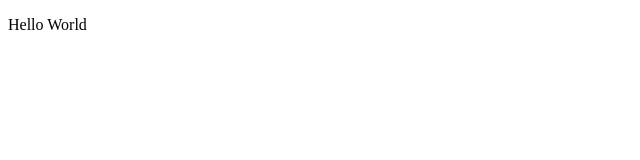
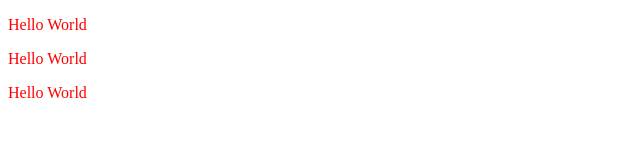
Before and after one commit to EliasHaynes/yo, a plain HTML site: page index.html in a window 1280 px wide. Shown: the whole page, without its empty margins (0-640 px from the left). Drawn offline with Linux system fonts and the light colour scheme.

Commit message:
changed color p color to red

```diff
--- a/index.html
+++ b/index.html
@@ -4,9 +4,13 @@
     <meta charset="UTF-8">
     <meta http-equiv="X-UA-Compatible" content="IE=edge">
     <meta name="viewport" content="width=device-width, initial-scale=1.0">
+    <link rel="stylesheet" href="style.css">
     <title>Document</title>
 </head>
 <body>
      <p> Hello World</p>
+     <p> Hello World</p>
+     <p> Hello World</p>
+
 </body>
 </html>
--- /dev/null
+++ b/style.css
@@ -0,0 +1,3 @@
+p {
+    color: red;
+}
```
